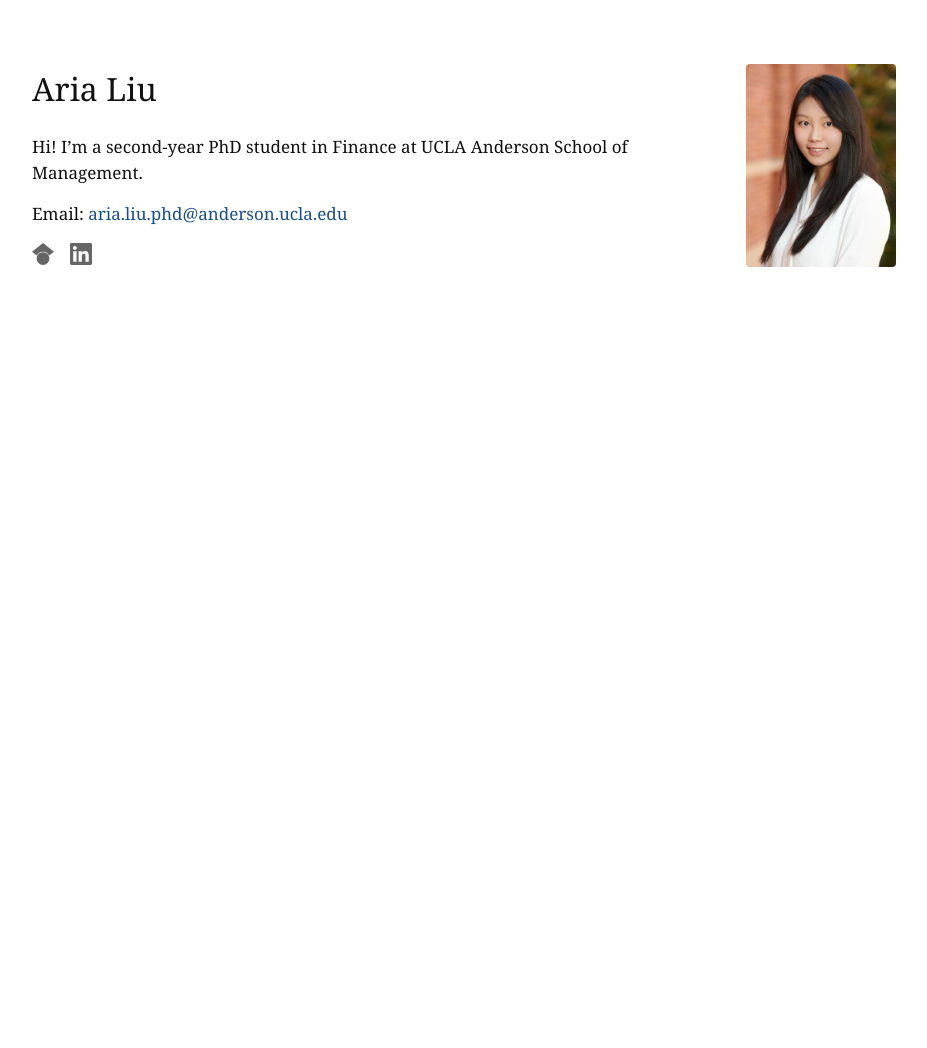
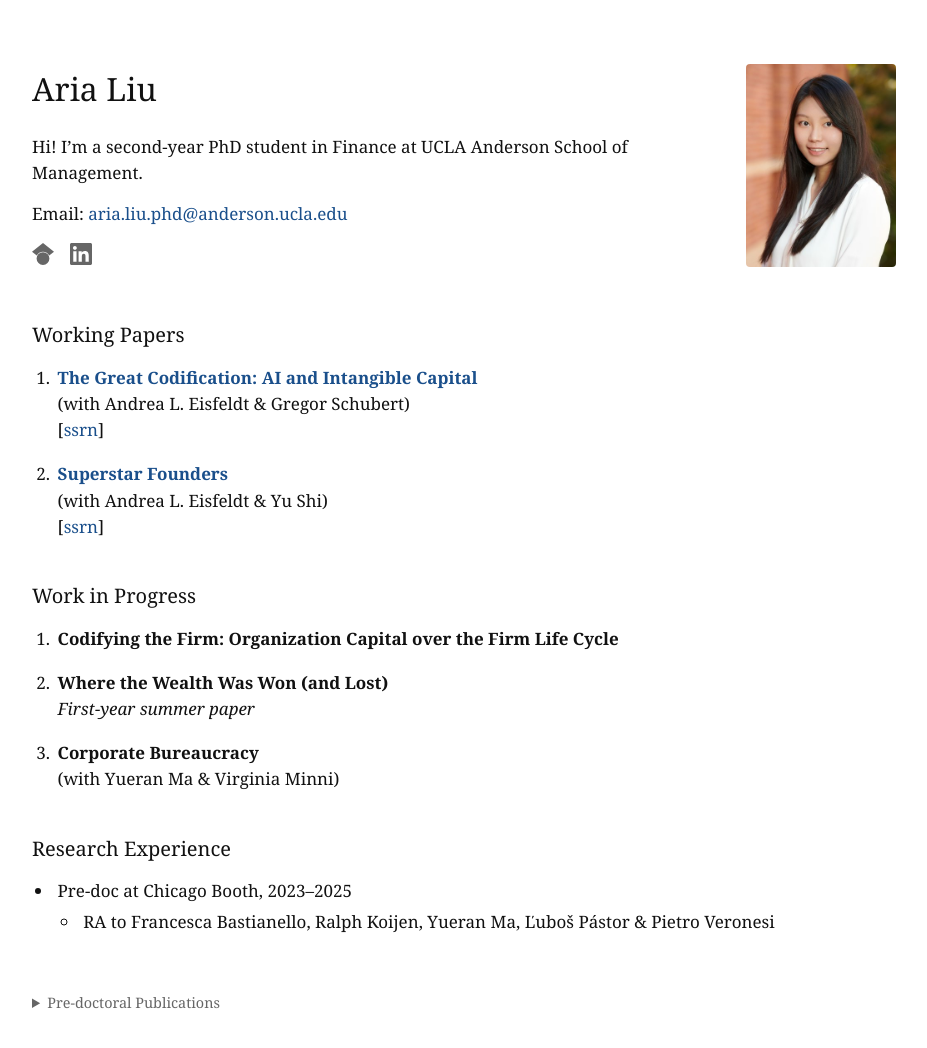
Before and after one commit to arialiu1/arialiu1.github.io, a plain HTML site: page index.html in a window 1280 px wide. Shown: the whole page, without its empty margins (176-1103 px from the left). Before the commit the page ends 800 px from the top, so only its background shows below. Drawn offline with Linux system fonts and the light colour scheme.

Commit message:
Bring the research sections back
Co-Authored-By: Claude Opus 5.5 <noreply@anthropic.com>

```diff
--- a/index.html
+++ b/index.html
@@ -35,6 +35,52 @@
   <img src="photo.jpg" alt="Aria Liu" width="150" height="203">
 </header>
 
+<h2>Working Papers</h2>
+<ol>
+  <li><b><a href="https://papers.ssrn.com/sol3/papers.cfm?abstract_id=7435743" target="_blank" rel="noopener">The Great Codification: AI and Intangible Capital</a></b><br>
+      (with Andrea L. Eisfeldt &amp; Gregor Schubert)<br>
+      [<a href="https://papers.ssrn.com/sol3/papers.cfm?abstract_id=7435743" target="_blank" rel="noopener">ssrn</a>]</li>
+  <li><b><a href="https://papers.ssrn.com/sol3/papers.cfm?abstract_id=5780462" target="_blank" rel="noopener">Superstar Founders</a></b><br>
+      (with Andrea L. Eisfeldt &amp; Yu Shi)<br>
+      [<a href="https://papers.ssrn.com/sol3/papers.cfm?abstract_id=5780462" target="_blank" rel="noopener">ssrn</a>]</li>
+</ol>
+
+<h2>Work in Progress</h2>
+<ol>
+  <li><b>Codifying the Firm: Organization Capital over the Firm Life Cycle</b></li>
+  <li><b>Where the Wealth Was Won (and Lost)</b><br>
+      <i>First-year summer paper</i></li>
+  <li><b>Corporate Bureaucracy</b><br>
+      (with Yueran Ma &amp; Virginia Minni)</li>
+</ol>
+
+<h2>Research Experience</h2>
+<ul>
+  <li>Pre-doc at Chicago Booth, 2023&ndash;2025
+    <ul>
+      <li>RA to Francesca Bastianello, Ralph Koijen, Yueran Ma, &#317;ubo&scaron; P&aacute;stor &amp; Pietro Veronesi</li>
+    </ul>
+  </li>
+</ul>
+
+<details class="small foot">
+  <summary>Pre-doctoral Publications</summary>
+  <ol>
+    <li><b>Working Mothers&rsquo; Dilemma during the COVID-19 Pandemic: Evidence from China</b><br>
+        (with D. Zhang &amp; Y. Zhao)<br>
+        <i>China Economic Review</i> 84 (2024): 102132.
+        [<a href="https://doi.org/10.1016/j.chieco.2024.102132" target="_blank" rel="noopener">link</a>]</li>
+    <li><b>Health Shock, Medical Insurance and Financial Asset Allocation: Evidence from CHFS in China</b><br>
+        (with Y. Hao &amp; Z. Lu)<br>
+        <i>Health Economics Review</i> 12 (2022): 52.
+        [<a href="https://doi.org/10.1186/s13561-022-00400-z" target="_blank" rel="noopener">link</a>]</li>
+    <li><b>The Impact of COVID-19 on the Chinese Labor Market: A Comprehensive Analysis Based on the Individual Tracking Survey</b><br>
+        (with F. Cai &amp; D. Zhang)<br>
+        <i>Economic Research Journal</i> 56 (2021): 4&ndash;21. In Chinese.
+        [<a href="erj2021-english-abstract.pdf" target="_blank" rel="noopener">English abstract in print</a>]</li>
+  </ol>
+</details>
+
 </main>
 </body>
 </html>
```
